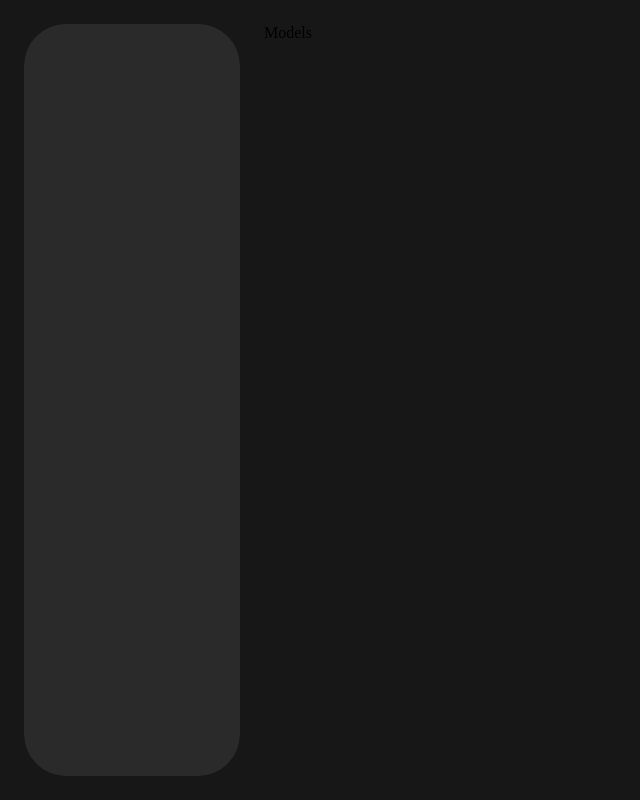
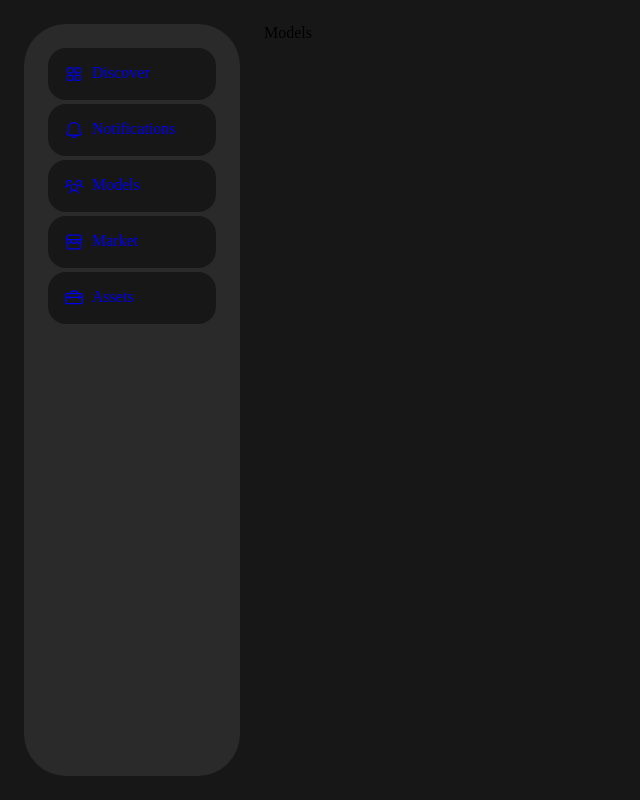
Before and after one commit to dolianich/dellicium, a React (Vite) app: page /models in a window 1280 px wide. Shown: the whole page, without its empty margins (0-640 px from the left). Built offline with nearby package versions, Linux system fonts and the light colour scheme.

Commit message:
Added some styles to navigaton. Routing is working good

```diff
--- /dev/null
+++ b/src/components/SideBar/Navigation/NavButton/NavButton.module.css
@@ -0,0 +1,10 @@
+.linkRoot{
+    display: flex;
+    flex-direction: row;
+    padding: 16px;
+    text-decoration: none;
+    gap: 8px;
+    border-radius: 18px;
+    width: calc(100% - 32px);
+    background-color: var(--dark);
+}
--- a/src/components/SideBar/Navigation/NavButton/NavButton.tsx
+++ b/src/components/SideBar/Navigation/NavButton/NavButton.tsx
@@ -0,0 +1,31 @@
+import { NavLink } from 'react-router-dom';
+import styles from './NavButton.module.css';
+import { Icon } from '@phosphor-icons/react';
+
+interface Props {
+  text: string;
+  icon: Icon;
+  link: string;
+  size?: number;
+  weight?: 'regular' | 'fill';
+  state: 'selected' | 'default';
+}
+
+const NavButton = ({
+  text,
+  icon: Icon,
+  link,
+  size,
+  weight,
+  state,
+}: Props) => {
+  const buttonClass = state ? styles[state] : styles.default;
+  return (
+    <NavLink to={link} className={styles.linkRoot}>
+      <Icon size={size} weight={weight} />
+      {text}
+    </NavLink>
+  );
+};
+
+export default NavButton;
--- a/src/components/SideBar/Navigation/Navigation.module.css
+++ b/src/components/SideBar/Navigation/Navigation.module.css
@@ -0,0 +1,10 @@
+.navUl{
+    display: flex;
+    align-items: start;
+    justify-content: flex-start;
+    flex-direction: column;
+    width: 100%;
+    gap: 4px;
+    padding: 0;
+    margin: 0;
+}
--- a/src/components/SideBar/Navigation/Navigation.tsx
+++ b/src/components/SideBar/Navigation/Navigation.tsx
@@ -6,17 +6,36 @@ import {
   Storefront,
   Toolbox,
 } from '@phosphor-icons/react';
+import NavButton from './NavButton/NavButton';
 
 const navButtons = [
   { id: 1, text: 'Discover', icon: SquaresFour, link: '/', size: 20 },
-  { id: 2, text: 'Notifications', icon: SquaresFour, link: '/notifications', size: 20 },
-  { id: 3, text: 'Models', icon: SquaresFour, link: '/models', size: 20 },
-  { id: 4, text: 'Market', icon: SquaresFour, link: '/market', size: 20 },
-  { id: 5, text: 'Assets', icon: SquaresFour, link: '/assets', size: 20 },
+  {
+    id: 2,
+    text: 'Notifications',
+    icon: Bell,
+    link: '/notifications',
+    size: 20,
+  },
+  { id: 3, text: 'Models', icon: UsersThree, link: '/models', size: 20 },
+  { id: 4, text: 'Market', icon: Storefront, link: '/market', size: 20 },
+  { id: 5, text: 'Assets', icon: Toolbox, link: '/assets', size: 20 },
 ];
 
 const Navigation = () => {
-  return <ul></ul>;
+  return (
+    <ul className={styles.navUl}>
+      {navButtons.map((button) => (
+        <NavButton
+          key={button.id}
+          link={button.link}
+          text={button.text}
+          icon={button.icon}
+          size={button.size}
+        />
+      ))}
+    </ul>
+  );
 };
 
 export default Navigation;
--- a/src/components/SideBar/SideBar.module.css
+++ b/src/components/SideBar/SideBar.module.css
@@ -1,6 +1,6 @@
 .sideBar{
-    width: 216px;
-    height: calc(100% - 48px);
+    width: 168px;
+    height: calc(100% - 96px);
     background-color: var(--grey);
     display: flex;
     margin-left: 24px;
@@ -13,4 +13,5 @@
     left: 0;
     overflow-x: hidden;
     border-radius: 42px;
+    padding: 24px;
 }
--- a/src/components/SideBar/SideBar.tsx
+++ b/src/components/SideBar/SideBar.tsx
@@ -1,11 +1,12 @@
 import styles from './SideBar.module.css';
+import Navigation from './Navigation/Navigation';
 
 const SideBar = () => {
   return (
     <div className={styles.sideBar}>
+      <Navigation />
+    </div>
+  );
+};
 
-    </div>
-  )
-}
-
-export default SideBar
+export default SideBar;
```
